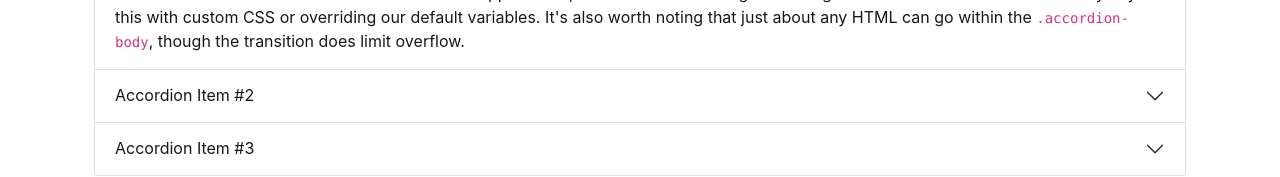
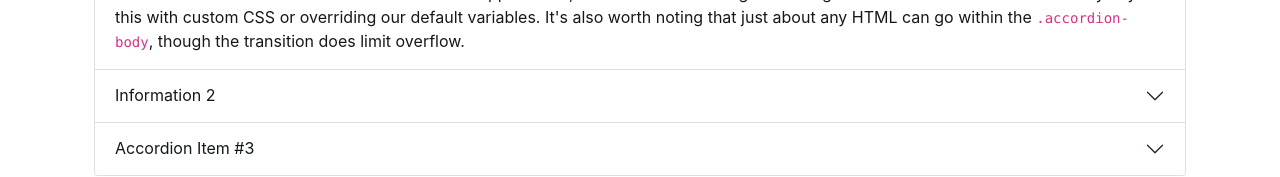
Before and after one commit to SidharthMishra-07/TextUtilities, a React (Create React App) app: page /about in a window 1280 px wide. Shown: the part 264-441 px from the top of the page. Built offline with nearby package versions, Linux system fonts and the light colour scheme.

Commit message:
Changes added

```diff
--- a/src/Components/About.js
+++ b/src/Components/About.js
@@ -56,7 +56,7 @@ export default function About(props) {
                 <div className="accordion-item">
                     <h2 className="accordion-header" id="headingTwo">
                         <button className="accordion-button collapsed" style={{backgroundColor: props.mode==='dark'?'#15181a':'white', color: props.mode==='dark'?'white':'#15181a'}} type="button" data-bs-toggle="collapse" data-bs-target="#collapseTwo" aria-expanded="false" aria-controls="collapseTwo">
-                            Accordion Item #2
+                            Information 2
                         </button>
                     </h2>
                     <div id="collapseTwo" className="accordion-collapse collapse" aria-labelledby="headingTwo" data-bs-parent="#accordionExample">
```
